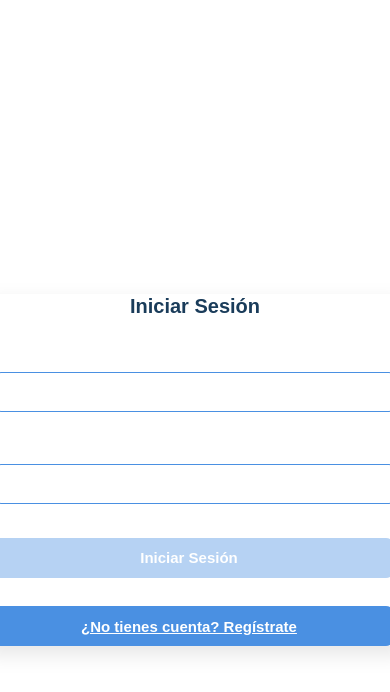
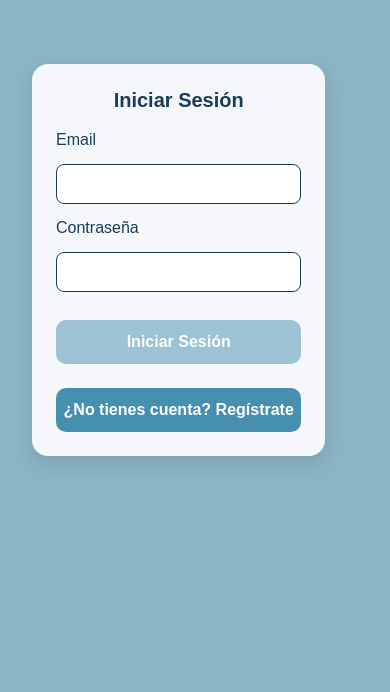
Before and after one commit to dreyes-2022433/Almacenadora, a React (Vite) app in the folder Frontend/: page / in a window 390 px wide. Shown: the top 692 px of the page. Built offline with nearby package versions, Linux system fonts and the light colour scheme.

Commit message:
Refactorizar AuthPage.css para separar los estilos de login y registro

```diff
--- a/Frontend/src/pages/AuthPage.css
+++ b/Frontend/src/pages/AuthPage.css
@@ -1,120 +1,134 @@
-.auth-container {
+* {
+  box-sizing: border-box;
+  margin: 0;
+  padding: 0;
+}
+
+html, body, #root {
+  height: 100%;
   width: 100%;
-    height: 100vh;
+  background-color: #8bb4c4 !important; /* Fondo azul océano */
+  overflow-x: hidden;
+  overflow-y: hidden;
+}
+
+.auth-page {
   display: flex;
   justify-content: center;
-    align-items: center;
-    background: none;
-    font-family: 'Poppins', sans-serif;
-    color: white;
-}
-
-.login-container, .register-container {
-    width: 500px;
-    margin: 0 auto;
-    border: 1px solid #4a90e2; /* Azul frío */
-    border-radius: 12px;
-    display: flex;
-    flex-direction: column;
-    align-items: center;
-    justify-content: space-evenly;
-    height: auto;
-    box-shadow: 0 10px 30px rgba(0, 0, 0, 0.15);
-    padding: 30px;
-    background-color: transparent;
-}
-
-.register-container {
-    height: auto;
+  align-items: flex-start; /* Cambiado de "center" a "flex-start" para que el formulario esté más arriba */
+  min-height: 100vh;
+  width: 100%;
+  padding: 2rem 1rem; /* Aumentado el padding superior para más espacio arriba */
+  padding-bottom: 3rem; /* Añadido padding inferior para evitar que toque el borde */
 }
 
 .auth-form {
-    display: flex;
+  width: 100%;
+  max-width: 420px;
+  background-color: #F5F7FA;
+  padding: 2rem; /* Reducido ligeramente para que el formulario sea más compacto */
+  border-radius: 16px;
   flex-direction: column;
   align-items: center;
-    justify-content: center;
+  box-shadow: 0 8px 20px rgba(0, 0, 0, 0.1);
+  transition: transform 0.3s ease, box-shadow 0.3s ease;
+  margin-top: 2rem; /* Añadido margen superior para subir el formulario */
+}
+
+.auth-form:hover {
+  transform: translateY(-5px);
+  box-shadow: 0 12px 30px rgba(0, 0, 0, 0.15);
+}
+
+.auth-form.register-form {
+  max-width: 400px;
+  padding: 1.5rem;
 }
 
 .auth-form input {
-    margin: 6px 0;
-    padding: 12px;
-    width: 400px;
-    border: 1px solid #4a90e2;
-    color: white;
-    background-color: transparent;
-    font-family: inherit;
-    font-size: 15px;
-    border-radius: 6px;
-    transition: border-color 0.3s;
-}
-
-
-
-.auth-form input::placeholder {
-    color: #b0c4de;
+  margin: 4px 0;
+  padding: 10px;
+  width: 100%;
+  border: 1px solid #1A3C5A;
+  color: #1A3C5A;
+  background-color: #FFFFFF;
+  font-family: 'Poppins', sans-serif;
+  font-size: 16px;
+  border-radius: 8px;
+  transition: border-color 0.3s ease, box-shadow 0.3s ease;
 }
 
 .auth-form input:focus {
   outline: none;
-    border-color: #357ab7;
+  border-color: #468FAF;
+  box-shadow: 0 0 8px rgba(70, 143, 175, 0.3);
 }
 
 .auth-form button {
   cursor: pointer;
-    background-color: #4a90e2;
-    color: white;
+  background-color: #468FAF;
+  color: #FFFFFF;
   border: none;
-    border-radius: 8px;
-    width: 410px;
-    height: 40px;
+  border-radius: 10px;
+  width: 100%;
+  height: 44px;
   font-weight: 600;
-    margin-top: 20px;
-    transition: background-color 0.3s ease;
-    font-size: 15px;
+  margin-top: 16px;
+  font-size: 16px;
+  font-family: 'Poppins', sans-serif;
+  transition: background-color 0.3s ease, transform 0.2s ease;
 }
 
 .auth-form button:hover {
-    background-color: #357ab7;
+  background-color: #3A7B94;
+  transform: translateY(-2px);
 }
 
 .auth-form button:disabled {
-    opacity: 0.4;
+  opacity: 0.5;
   cursor: not-allowed;
+  transform: none;
 }
 
 .auth-form-label {
-    width: 410px;
-    font-weight: 600;
+  width: 100%;
+  font-weight: 500;
   font-size: 14px;
-    color: white;
-}
-
-.auth-form-logo-container {
-    font-size: 30px;
-    font-weight: bold;
-    color: #4a90e2;
-    margin-bottom: 20px;
-    text-transform: uppercase;
-    letter-spacing: 1px;
+  color: #1A3C5A;
+  font-family: 'Poppins', sans-serif;
+  margin-bottom: 2px;
 }
 
 .auth-form-switch-label {
-    color: #4a90e2;
+  color: #468FAF;
   font-weight: 500;
   font-size: 14px;
-    transition: 0.3s;
   cursor: pointer;
   padding-top: 12px;
+  text-decoration: none;
+  font-family: 'Poppins', sans-serif;
+  transition: color 0.3s ease;
+}
+
+.auth-form-switch-label:hover {
+  color: #3A7B94;
   text-decoration: underline;
 }
 
-.auth-form-switch-label:hover {
-    color: #357ab7;
+@media (max-width: 768px) {
+  .auth-page {
+    padding: 1.5rem 0.5rem; /* Ajustado para pantallas pequeñas */
+    padding-bottom: 2rem; /* Espacio inferior en móviles */
   }
 
-.auth-form-validation-message {
-    width: 400px;
-    color: #ff4d4d;
-    font-size: 13px;
-    margin-top: 5px;
+  .auth-form {
+    max-width: 90%;
+    padding: 1.5rem;
+    margin-top: 1.5rem; /* Margen superior reducido para móviles */
   }
+
+  .auth-form.register-form {
+    max-width: 85%;
+    padding: 1.2rem;
+  }
+}
```
Lines whose indentation alone changed are shown as unchanged.
